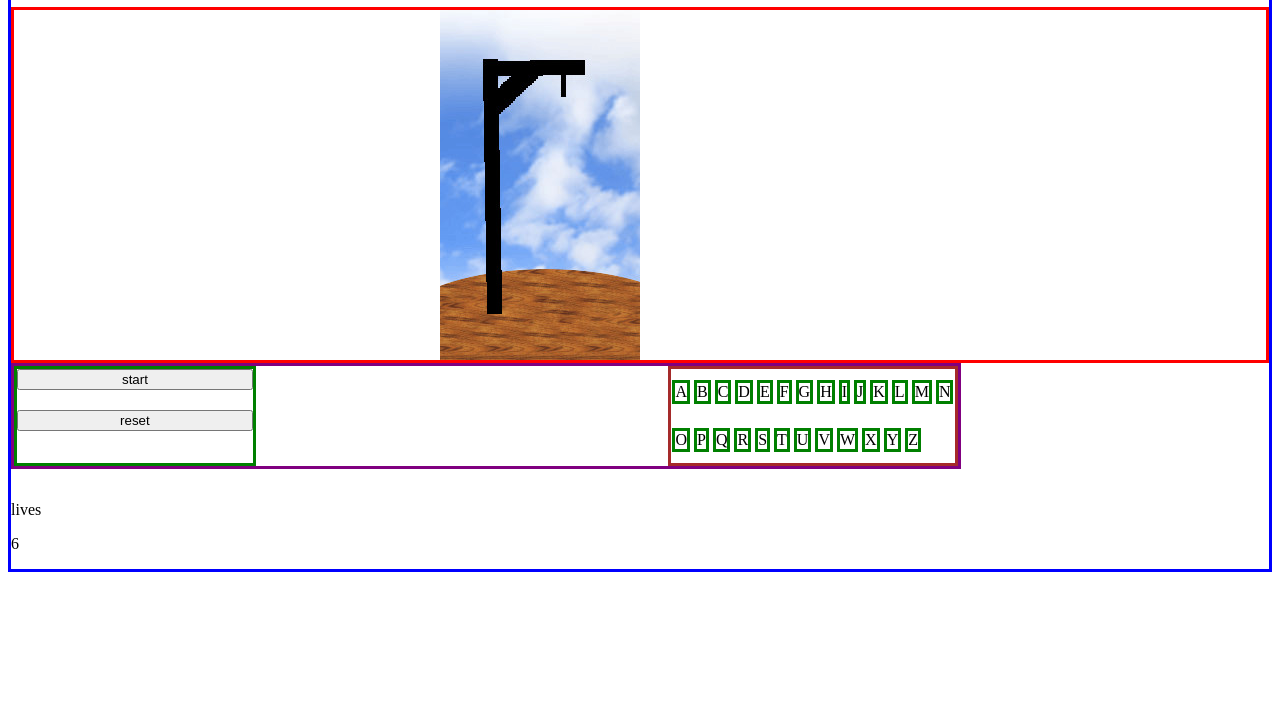
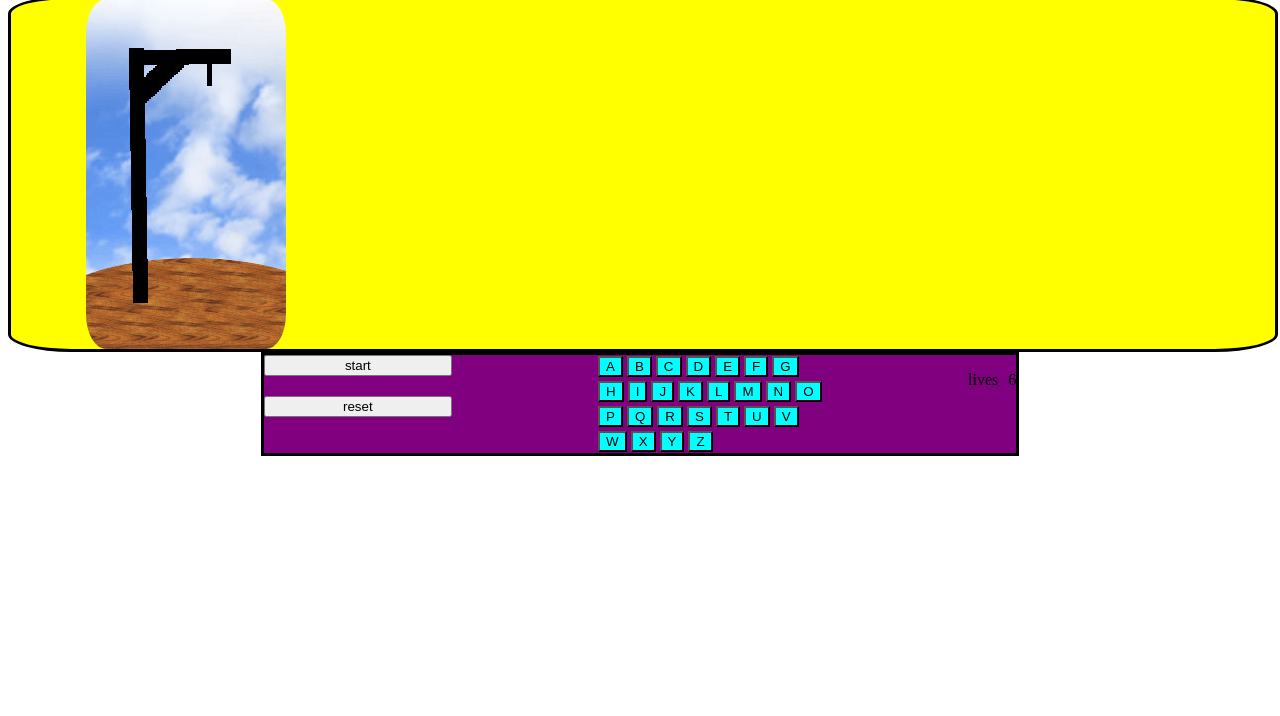
Before and after one commit to Murtadha-Alalawi/Project-1-unit-1, a plain HTML site: page index.html in a window 1280 px wide. Shown: the part 84-800 px from the top of the page. Drawn offline with Linux system fonts and the light colour scheme.

Commit message:
Design changes

```diff
--- a/app.js
+++ b/app.js
@@ -6,12 +6,14 @@ const answerLetters = document.querySelectorAll(".answer-letter")
 
 let resetButton = document.querySelector("#reset")
 
+let winLoseCondition = document.querySelector("#win-lose")
+
 let answer = null
 
 word = [
-    ["CAT","DOG","FISH"],
-    ["BURGER","PIZZA","PASTA"],
-    ["BAHRAIN","SPAIN","BRAZIL"],
+    ["CAT","DOG","FISH","FROG","ZEBRA","TURTLE"],
+    ["BURGER","PIZZA","PASTA","TACO","SOUP","STEAK"],
+    ["BAHRAIN","SPAIN","BRAZIL","SINGAPORE","SAUDIARABIA"],
 ]
 
 let completeAnswer = document.querySelectorAll("answer-letter")
@@ -40,7 +42,7 @@ startButton.disabled = true;
             }
         })
         if(correctCount === answer.length){
-            console.log("You win")
+            winLoseCondition.textContent = `You win`
 
         }
 
@@ -90,6 +92,7 @@ startButton.disabled = true;
             checkWinner()
 
 
+
         })
     })
 
@@ -104,6 +107,9 @@ startButton.disabled = true;
 
     resetButton.addEventListener("click", (replay)=>{
         window.location.reload()
+
+
+
 
 
 
@@ -188,7 +194,8 @@ startButton.disabled = true;
              }
              if(liveCounter.textContent == 0){
                 hangManImage.src = "hangman-images/hangman-image-7.jpg";
-                console.log("You lose")
+                winLoseCondition.textContent = `You lose the correct answer was ${answer}`
+
              }
         }
 
--- a/index.html
+++ b/index.html
@@ -15,35 +15,45 @@
     <h2 id="answer">
 
     </h2>
+
+    <h2 id="win-lose">
+
+    </h2>
 </div>
  <div class="game-box">
+    <div id="live-box">
+    <p>lives</p>
+    <p id="live-counter">6</p>
+    </div>
   <div class="letter-box">
-  <li class="letters">A</li>
-  <li class="letters">B</li>
-  <li class="letters">C</li>
-  <li class="letters">D</li>
-  <li class="letters">E</li>
-  <li class="letters">F</li>
-  <li class="letters">G</li>
-  <li class="letters">H</li>
-  <li class="letters">I</li>
-  <li class="letters">J</li>
-  <li class="letters">K</li>
-  <li class="letters">L</li>
-  <li class="letters">M</li>
-  <li class="letters">N</li>
-  <li class="letters">O</li>
-  <li class="letters">P</li>
-  <li class="letters">Q</li>
-  <li class="letters">R</li>
-  <li class="letters">S</li>
-  <li class="letters">T</li>
-  <li class="letters">U</li>
-  <li class="letters">V</li>
-  <li class="letters">W</li>
-  <li class="letters">X</li>
-  <li class="letters">Y</li>
-  <li class="letters">Z</li>
+
+  <button class="letters">A</button>
+  <button class="letters">B</button>
+  <button class="letters">C</button>
+  <button class="letters">D</button>
+  <button class="letters">E</button>
+  <button class="letters">F</button>
+  <button class="letters">G</button>
+  <button class="letters">H</button>
+  <button class="letters">I</button>
+  <button class="letters">J</button>
+  <button class="letters">K</button>
+  <button class="letters">L</button>
+  <button class="letters">M</button>
+  <button class="letters">N</button>
+  <button class="letters">O</button>
+  <button class="letters">P</button>
+  <button class="letters">Q</button>
+  <button class="letters">R</button>
+  <button class="letters">S</button>
+  <button class="letters">T</button>
+  <button class="letters">U</button>
+  <button class="letters">V</button>
+  <button class="letters">W</button>
+  <button class="letters">X</button>
+  <button class="letters">Y</button>
+  <button class="letters">Z</button>
+
  </div>
  <div class = "navigate">
  <button id="start">start</button>
@@ -56,10 +66,6 @@
 <div id="wrong-letters">
 
 </div>
-<div class="lives">
-    <p>lives</p>
-    <p id="live-counter">6</p>
-</div>
 </div>
 </body>
 </html>
--- a/style.css
+++ b/style.css
@@ -1,62 +1,99 @@
 
 .hangman-box{
-    border: red solid;
+    border: solid black;
+    border-radius: 5%;
+    background-color: yellow;
     display: flex;
-    justify-content: center;
+    justify-content: space-around;
     gap: 100px;
+    width: 100%
 }
 
 .letter-box{
-    border: brown solid;
+
     display: flex;
     flex-wrap: wrap;
     align-items: center;
     gap:2px;
+    width: 100%;
     width: 30%;
 
 }
 
 .letters{
-    border: solid green;
     display: flex;
     flex-direction: center;
     align-items: center;
     margin: 1px;
+    background-color: aqua;
+
+}
+
+.letters:hover{
+    transform: scale(1.2);
 }
 
 .game-box{
-    border: purple solid;
+    border: solid black;
     display: flex;
     flex-direction: row-reverse;
+    flex-wrap: wrap;
     justify-content: space-between;
-    width: 75%;
+    margin: 0 20% 0 20%;
     align-self: center;
+    background-color: purple;
 }
 
 #answer{
     display: flex;
     justify-content: space-between;
     width: 100px;
+    gap:10px;
 }
 
+#answer
+
 .container{
-    border: blue solid;
+    align-items: center;
+    display: flex;
+    flex-direction: column;
 }
 
 .navigate{
-    border: green solid;
     display: flex;
     flex-wrap: wrap;
     flex-direction: column;
     width: 25%;
 }
 
+
+
 #wrong-letters{
     display: flex;
     flex-wrap: wrap;
     justify-content: space-evenly;
+    gap:10px;
+    font-weight: bold;
+
 }
 
 #reset{
     margin-top: 20px;
 }
+
+#live-box{
+    height: 50%;
+    display: flex;
+    gap: 10px;
+}
+
+#win-lose{
+    display: flex;
+    flex-wrap: wrap;
+    width: 25%;
+
+}
+
+img{
+    border-radius: 10%;
+}
```
